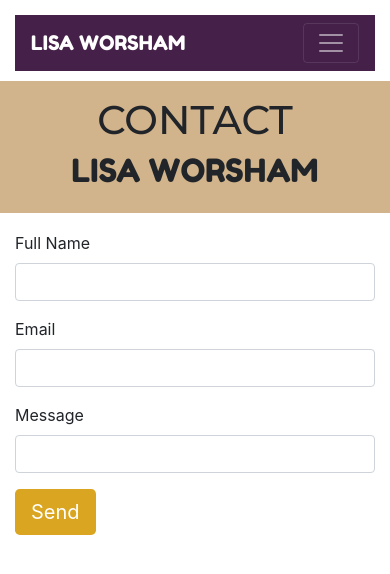
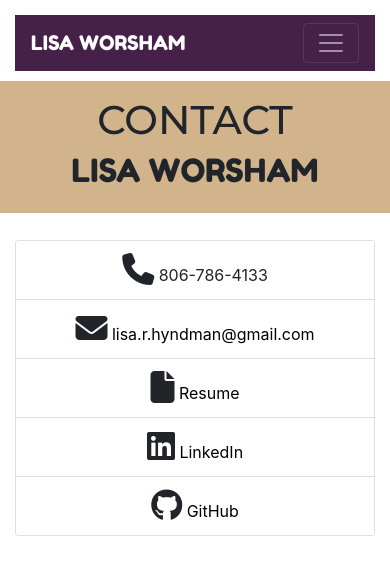
Before and after one commit to lisaworsham/Portfolio, a plain HTML site: page contact.html in a window 390 px wide. Drawn offline with nearby package versions, Linux system fonts and the light colour scheme.

Commit message:
updated contact page with phone number, email, and links to resume, linkedin profile and github page

```diff
--- a/contact.html
+++ b/contact.html
@@ -40,6 +40,42 @@
           </div>
         </div>
 
+        <div class="row" style="display: inline;">
+          <div class="card text-center">
+            <ul class="list-group list-group-flush">
+              <li class="list-group-item"><i class="fas fa-phone fa-2x"></i> 806-786-4133</li>
+              <li class="list-group-item"><i class="fas fa-envelope fa-2x"></i> <a href="mailto:lisa.r.hyndman@gmail.com" style="color: black"> lisa.r.hyndman@gmail.com</a></li>
+              <li class="list-group-item"><i class="fas fa-file fa-2x"></i> <a href="https://drive.google.com/file/d/1xzdgYiVSTXMm5StzU5Sh7aEbhAr2F7TG/view?usp=sharing" target="_blank" style="color: black"> Resume</a></li>
+              <li class="list-group-item"><i class="fab fa-linkedin fa-2x"></i><a href="https://www.linkedin.com/in/lisa-worsham-39750145/" target="_blank" style="color: black"> LinkedIn</a></li>
+              <li class="list-group-item"><i class="fab fa-github fa-2x"></i><a href="https://github.com/lisaworsham" target="_blank" style="color: black"> GitHub</a></li>
+
+            </ul>
+          </div>
+
+
+
+          <!-- <div class="card">
+            <div class="card-body">
+              <i class="fas fa-phone fa-2x"></i>
+            </div>
+          </div>
+          <div class="col-lg-2" style="margin-top: 10px;">
+            <i class="fas fa-phone fa-2x"></i>
+          </div>
+          <div class="col-lg-6" style="font-size: 20px;">
+          806-786-4133
+          </div>
+        </div>
+        <div class="row">
+          <div class="col-lg-6" style="font-size: 20px;">
+            <i class="fas fa-envelope fa-2x"></i> <a href="mailto:lisa.r.hyndman@gmail.com" style="color: black">lisa.r.hyndman@gmail.com</a>
+          </div>
+        </div>
+        <div class="row">
+          <div class="col-lg-6" style="font-size: 20px;">
+            <i class="fas fa-file fa-2x"></i> <a href="https://drive.google.com/file/d/1xzdgYiVSTXMm5StzU5Sh7aEbhAr2F7TG/view?usp=sharing" target="_blank" style="color: black">Resume</a>
+          </div>
+        </div>
         <form>
           <div class="form-group" id="topForm">
             <label for="formGroupExampleInput">Full Name</label>
@@ -55,7 +91,7 @@
           </div>
           <button type="button" class="btn btn-primary btn-lg" id="btn-yellow">Send</button>
         </form>
-        </div>
+        </div> -->
     </div>
 
 
@@ -66,5 +102,6 @@
     <script src="https://code.jquery.com/jquery-3.5.1.slim.min.js" integrity="sha384-DfXdz2htPH0lsSSs5nCTpuj/zy4C+OGpamoFVy38MVBnE+IbbVYUew+OrCXaRkfj" crossorigin="anonymous"></script>
     <script src="https://cdn.jsdelivr.net/npm/popper.js@1.16.0/dist/umd/popper.min.js" integrity="sha384-Q6E9RHvbIyZFJoft+2mJbHaEWldlvI9IOYy5n3zV9zzTtmI3UksdQRVvoxMfooAo" crossorigin="anonymous"></script>
     <script src="https://stackpath.bootstrapcdn.com/bootstrap/4.5.0/js/bootstrap.min.js" integrity="sha384-OgVRvuATP1z7JjHLkuOU7Xw704+h835Lr+6QL9UvYjZE3Ipu6Tp75j7Bh/kR0JKI" crossorigin="anonymous"></script>
+    <script src="https://kit.fontawesome.com/897a8ac589.js" crossorigin="anonymous"></script>
   </body>
 </html>
```
Also changed, not shown: index.html (+1 -0 lines), portfolio.html (+1 -0 lines), assets/images/webdev.png (added).
